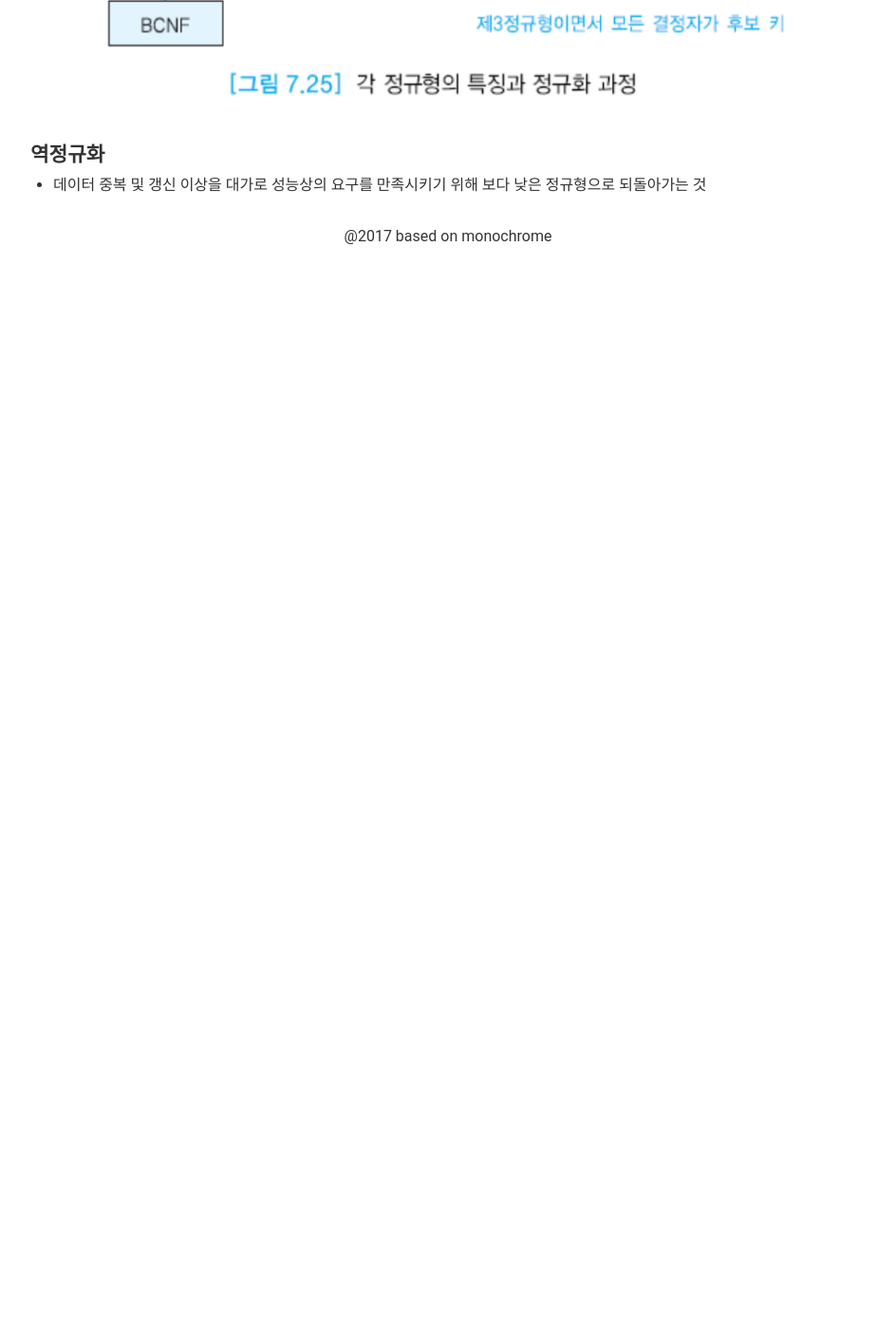
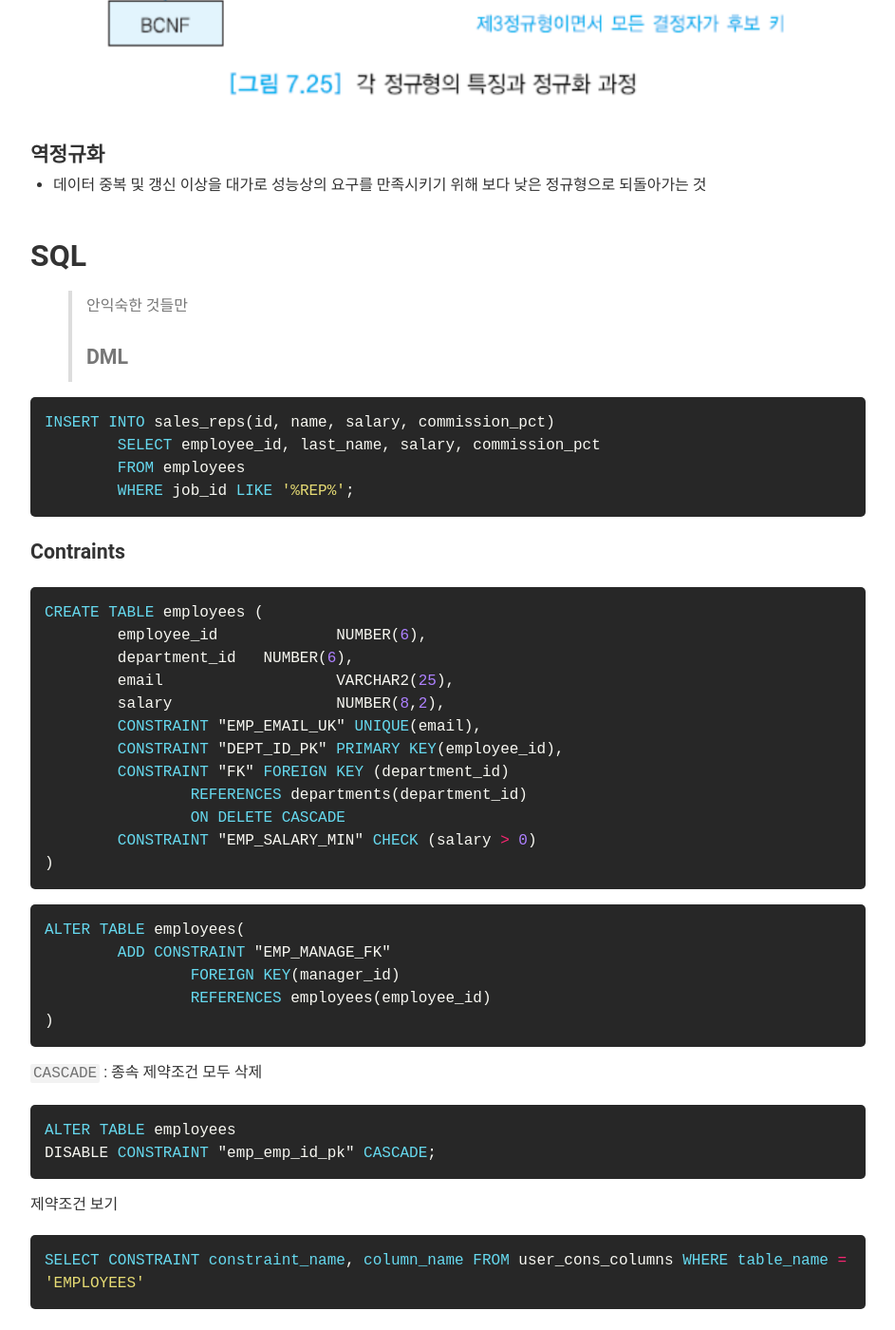
Before and after one commit to sungjunyoung/sungjunyoung.github.io_deprecated, a Jekyll site: the page built from _posts/2017-06-06-database-final-term.md, in a window 1280 px wide and 1400 px high, scrolled down 9789 px. Shown: the whole window at 95% size, without its empty margins (168-1111 px from the left). Built offline with Jekyll 4.4.1, drawn with Linux system fonts in a browser that asks for light colours; comment, search, counter and statistics services are not loaded; before the commit the page ends 10061 px from its top, so only the background shows below that.

Commit message:
데이터베이스 기말고사 SQL 추가

````diff
--- a/_posts/2017-06-06-database-final-term.md
+++ b/_posts/2017-06-06-database-final-term.md
@@ -184,3 +184,48 @@ header: 17-1 학기 데이터베이스 기말고사 정리
 
 ### 역정규화
 - 데이터 중복 및 갱신 이상을 대가로 성능상의 요구를 만족시키기 위해 보다 낮은 정규형으로 되돌아가는 것
+
+## SQL
+> 안익숙한 것들만
+### DML
+
+```sql
+INSERT INTO sales_reps(id, name, salary, commission_pct)
+	SELECT employee_id, last_name, salary, commission_pct
+	FROM employees
+	WHERE job_id LIKE '%REP%';
+```
+
+#### Contraints
+
+```sql
+CREATE TABLE employees (
+	employee_id		NUMBER(6),
+	department_id	NUMBER(6),
+	email			VARCHAR2(25),
+	salary			NUMBER(8,2),
+	CONSTRAINT "EMP_EMAIL_UK" UNIQUE(email),
+	CONSTRAINT "DEPT_ID_PK" PRIMARY KEY(employee_id),
+	CONSTRAINT "FK" FOREIGN KEY (department_id)
+		REFERENCES departments(department_id)
+		ON DELETE CASCADE
+	CONSTRAINT "EMP_SALARY_MIN" CHECK (salary > 0)
+)
+```
+
+```sql
+ALTER TABLE employees(
+	ADD CONSTRAINT "EMP_MANAGE_FK"
+		FOREIGN KEY(manager_id)
+		REFERENCES employees(employee_id)
+)
+```
+`CASCADE` : 종속 제약조건 모두 삭제
+```sql
+ALTER TABLE employees
+DISABLE CONSTRAINT "emp_emp_id_pk" CASCADE;
+```
+제약조건 보기
+```sql
+SELECT CONSTRAINT constraint_name, column_name FROM user_cons_columns WHERE table_name = 'EMPLOYEES'
+```
````
